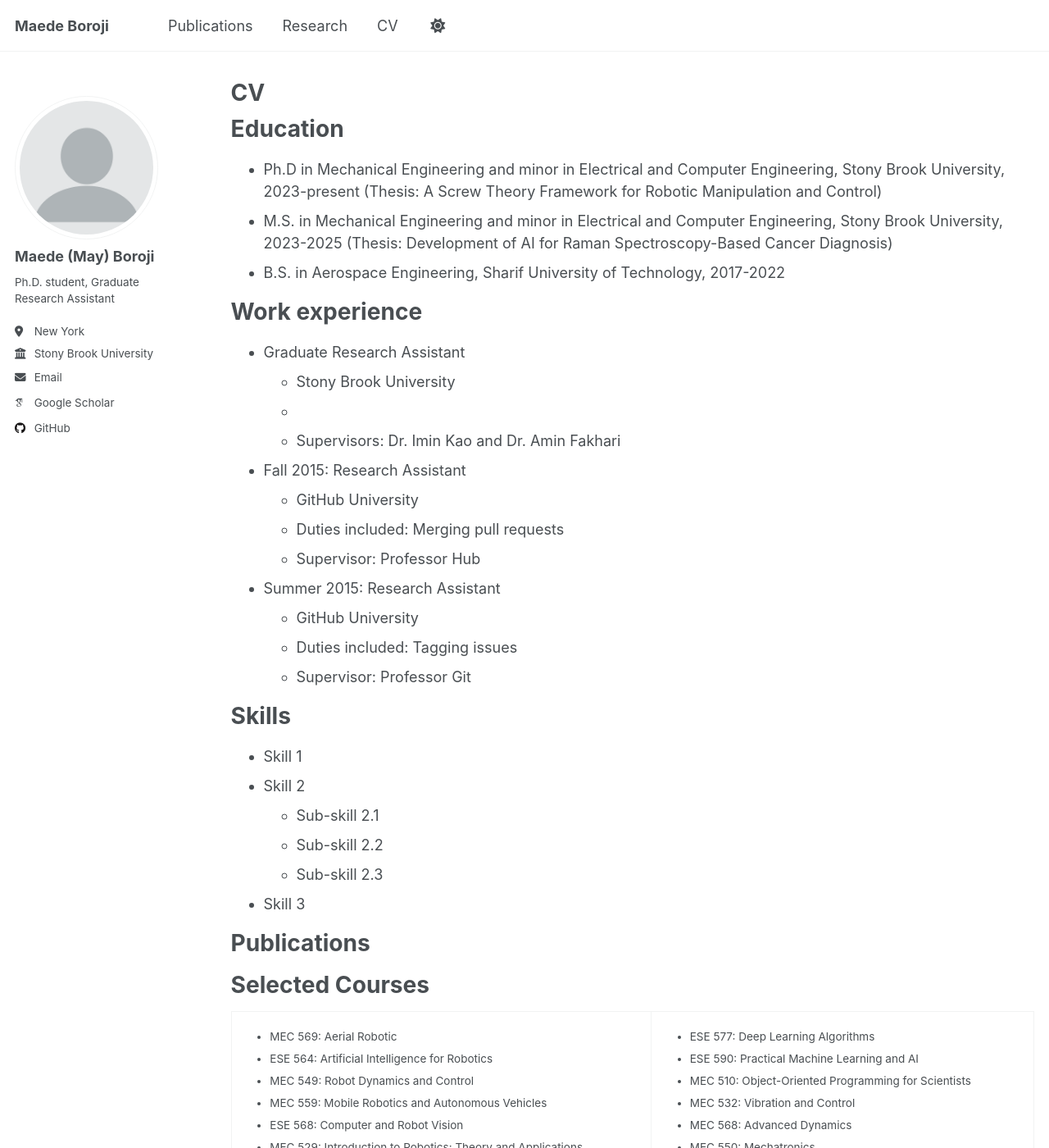
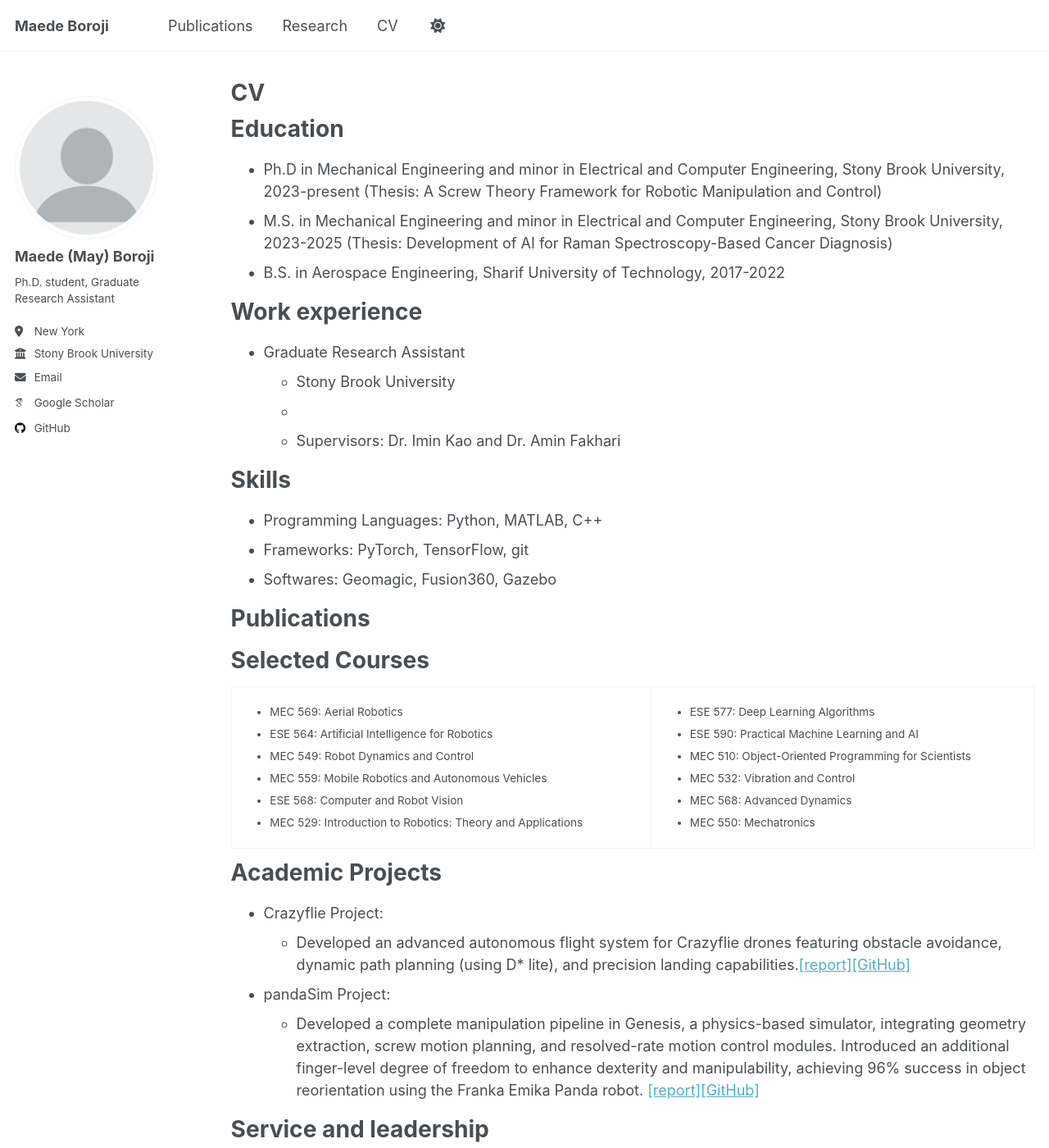
Before and after one commit to MahiBoroji/MahiBoroji.github.io, a Jekyll site: the page built from _pages/cv.md, in a window 1280 px wide and 1400 px high. Shown: the whole window at 82% size. Built offline with Jekyll 4.4.1, drawn with Linux system fonts in a browser that asks for light colours; some web fonts are replaced.

Commit message:
update
Added links to reports and GitHub repositories for projects.

```diff
--- a/_pages/cv.md
+++ b/_pages/cv.md
@@ -22,24 +22,11 @@ Work experience
   *
   * Supervisors: Dr. Imin Kao and Dr. Amin Fakhari
 
-* Fall 2015: Research Assistant
-  * GitHub University
-  * Duties included: Merging pull requests
-  * Supervisor: Professor Hub
-
-* Summer 2015: Research Assistant
-  * GitHub University
-  * Duties included: Tagging issues
-  * Supervisor: Professor Git
-
 Skills
 ======
-* Skill 1
-* Skill 2
-  * Sub-skill 2.1
-  * Sub-skill 2.2
-  * Sub-skill 2.3
-* Skill 3
+* Programming Languages: Python, MATLAB, C++
+* Frameworks: PyTorch, TensorFlow, git
+* Softwares: Geomagic, Fusion360, Gazebo
 
 Publications
 ======
@@ -53,7 +40,7 @@ Selected Courses
   <tr>
     <td>
       <ul>
-        <li>MEC 569: Aerial Robotic</li>
+        <li>MEC 569: Aerial Robotics</li>
         <li>ESE 564: Artificial Intelligence for Robotics</li>
         <li>MEC 549: Robot Dynamics and Control</li>
         <li>MEC 559: Mobile Robotics and Autonomous Vehicles</li>
@@ -76,7 +63,10 @@ Selected Courses
 
 Academic Projects
 ======
-
+* Crazyflie Project:
+  * Developed an advanced autonomous flight system for Crazyflie drones featuring obstacle avoidance, dynamic path planning (using D* lite), and precision landing capabilities.[[report]](https://docs.google.com/presentation/d/1xa3mldBdaXYvfkTTv_e3aqU2L0KCLq8pDLhZfHjOtOo/edit?usp=sharing)[[GitHub]](https://github.com/VahidDanesh/cfpilot)
+* pandaSim Project:
+  * Developed a complete manipulation pipeline in Genesis, a physics-based simulator, integrating geometry extraction, screw motion planning, and resolved-rate motion control modules. Introduced an additional finger-level degree of freedom to enhance dexterity and manipulability, achieving 96% success in object reorientation using the Franka Emika Panda robot. [[report]](https://github.com/MahiBoroji/pandaSim/blob/master/docs/Final_Report.pdf)[[GitHub]](https://github.com/MahiBoroji/pandaSim)
 
 Service and leadership
 ======
```
